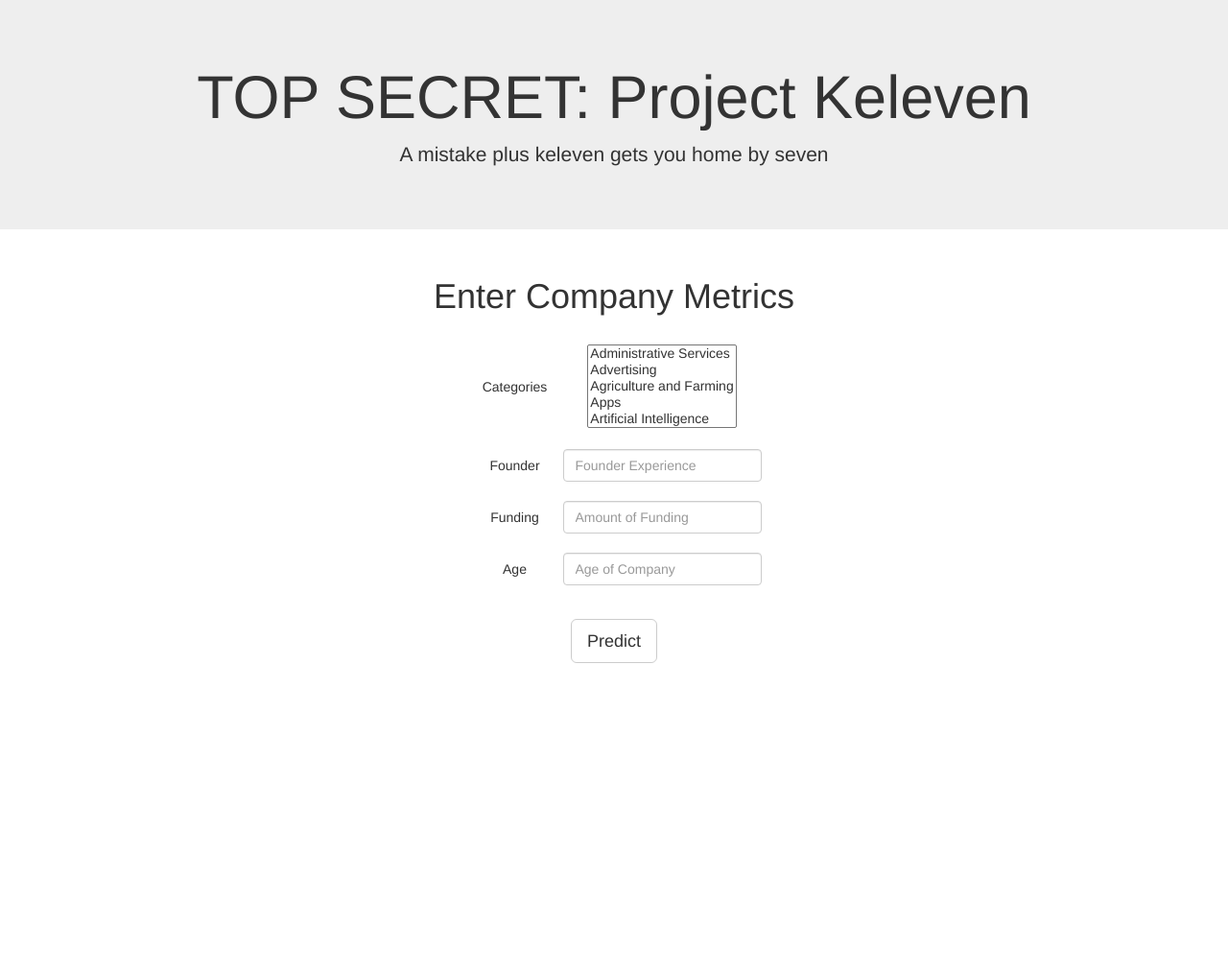
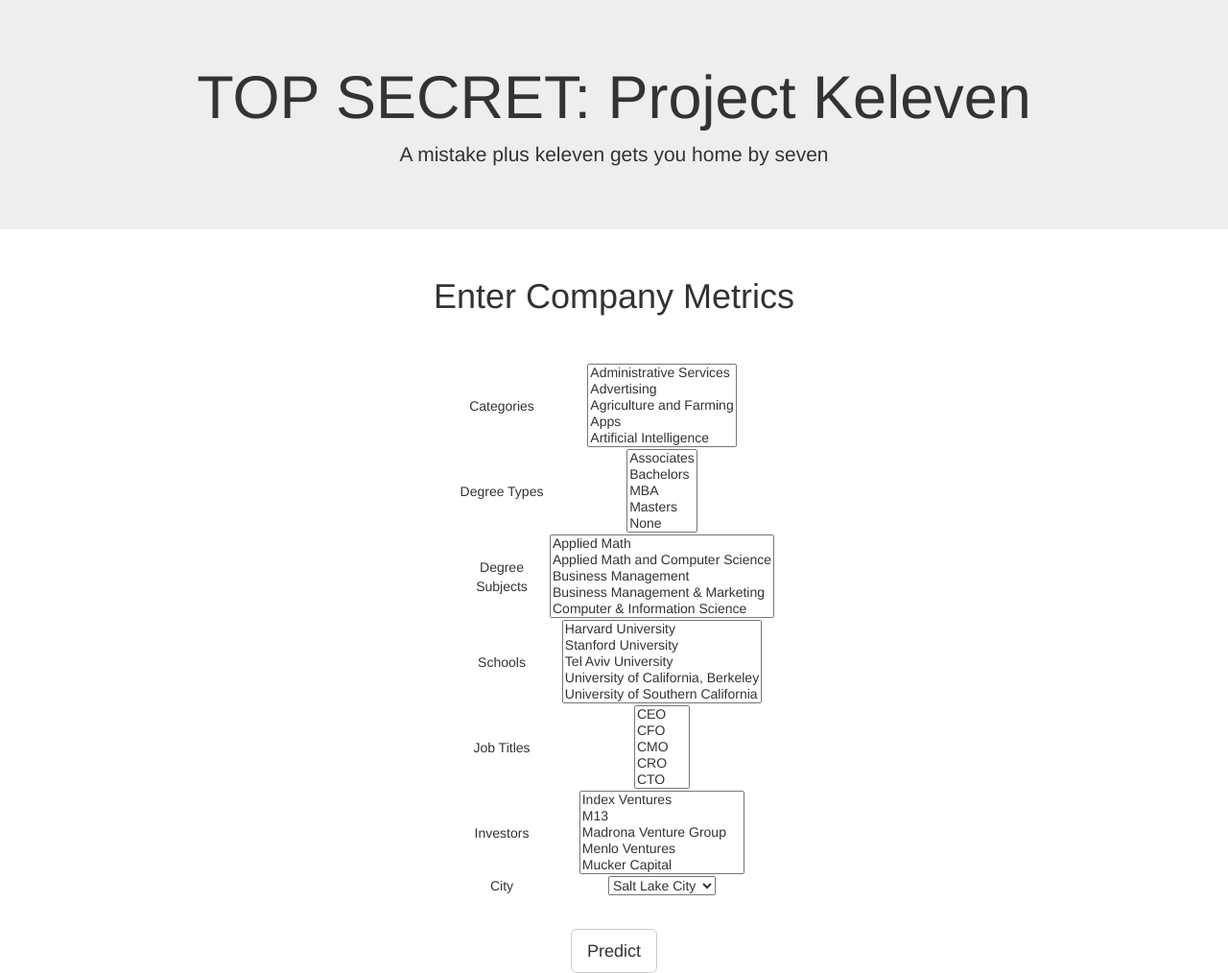
Before and after one commit to marklarson07/Keleven, a Flask app: page / in a window 1280 px wide. Shown: the part 168-1182 px from the top of the page at 96% size. Before the commit the page ends 859 px from the top, so only its background shows below. Run offline with Flask 2, Linux system fonts and the light colour scheme; some libraries are stand-ins or nearby versions.

Commit message:
Add files via upload

```diff
--- a/templates/index.html
+++ b/templates/index.html
@@ -46,7 +46,7 @@
 	  		<h1>Enter Company Metrics</h1>
 			<form method="POST">
 				<div class="form-group" style="align:center">
-				<table align="center" cellpadding="10">
+				<table align="center" cellpadding="1000">
 					<tr>
 						<td width="100"><br></td>
 					</tr>
@@ -54,14 +54,94 @@
 						<td width="100">Categories</td>
 						<td><select name="categories" id="categories" size="5" multiple>
 							<option value="Administrative Services">Administrative Services</option>
-							<option value="advertising">Advertising</option>
+							<option value="Advertising">Advertising</option>
 							<option value="Agriculture and Farming">Agriculture and Farming</option>
 							<option value="Apps">Apps</option>
 							<option value="Artificial Intelligence">Artificial Intelligence</option>
 						</select>
-
 						</td>
 					</tr>
+
+					<tr>
+						<td width="100">Degree Types</td>
+						<td><select name="degree_types" id="degree_types" size="5" multiple>
+							<option value="Associates">Associates</option>
+							<option value="Bachelors">Bachelors</option>
+							<option value="MBA">MBA</option>
+							<option value="Masters">Masters</option>
+							<option value="None">None</option>
+							<option value="Other">Other</option>
+							<option value="Phd">PhD</option>
+						</select>
+						</td>
+					</tr>
+					<tr>
+						<td width="100" padding="100">Degree Subjects</td>
+						<td><select name="degree_subjects" id="degree_subjects" size="5" multiple>
+							<option value="Applied Math">Applied Math</option>
+							<option value="Applied Math and Computer Science">Applied Math and Computer Science</option>
+							<option value="Business Management">Business Management</option>
+							<option value="Business Management & Marketing">Business Management & Marketing</option>
+							<option value="Computer & Information Science">Computer & Information Science</option>
+							<option value="Computer & Information Sciences">Computer & Information Sciences</option>
+							<option value="Masters of Business Administration">Masters of Business Administration</option>
+						</select>
+						</td>
+					</tr>
+					<tr>
+						<td width="100">Schools</td>
+						<td><select name="schools" id="schools" size="5" multiple>
+							<option value="Harvard University">Harvard University</option>
+							<option value="Stanford University">Stanford University</option>
+							<option value="Tel Aviv University">Tel Aviv University</option>
+							<option value="University of California, Berkeley">University of California, Berkeley</option>
+							<option value="University of Southern California">University of Southern California</option>
+							<option value="University of Washington">University of Washington</option>
+							<option value="Yale University">Yale University</option>
+						</select>
+						</td>
+					</tr>
+					<tr>
+						<td width="100">Job Titles</td>
+						<td><select name="job_titles" id="job_titles" size="5" multiple>
+							<option value="CEO">CEO</option>
+							<option value="CFO">CFO</option>
+							<option value="CMO">CMO</option>
+							<option value="CRO">CRO</option>
+							<option value="CTO">CTO</option>
+							<option value="Director">Director</option>
+							<option value="Founder">Founder</option>
+							<option value="Head">Head</option>
+							<option value="None">None</option>
+							<option value="VP">VP</option>
+							</select>
+						</td>
+					</tr>
+					<tr>
+						<td width="100">Investors</td>
+						<td><select name="investors" id="investors" size="5" multiple>
+							<option value="Index Ventures">Index Ventures</option>
+							<option value="M13">M13</option>
+							<option value="Madrona Venture Group">Madrona Venture Group</option>
+							<option value="Menlo Ventures">Menlo Ventures</option>
+							<option value="Mucker Capital">Mucker Capital</option>
+							<option value="New Enterprise Associates">New Enterprise Associates</option>
+							<option value="SaaS Capital">SaaS Capital</option>
+							</select>
+						</td>
+						<br>
+					</tr>
+					<tr>
+						<td width="100">City</td>
+						<td><select name="city_names" id="city_names">
+							<option value="Salt Lake City">Salt Lake City</option>
+							<option value="New York">New York</option>
+							<option value="San Francisco">San Francisco</option>
+							<option value="Los Angeles">Los Angeles</option>
+							</select>
+						</td>
+					</tr>
+<!-- Old criteria
 					<tr>
 						<td width="100"><br></td>
 					</tr>
@@ -83,6 +163,7 @@
 						<td width="100">Age</td>
 						<td><input type="text" class="form-control" id="number_of_acquisitions" placeholder="Age of Company" name="number_of_acquisitions"></td>
 					</tr>
+ -->
 				</table>
 					<br>
 				</div>
```
